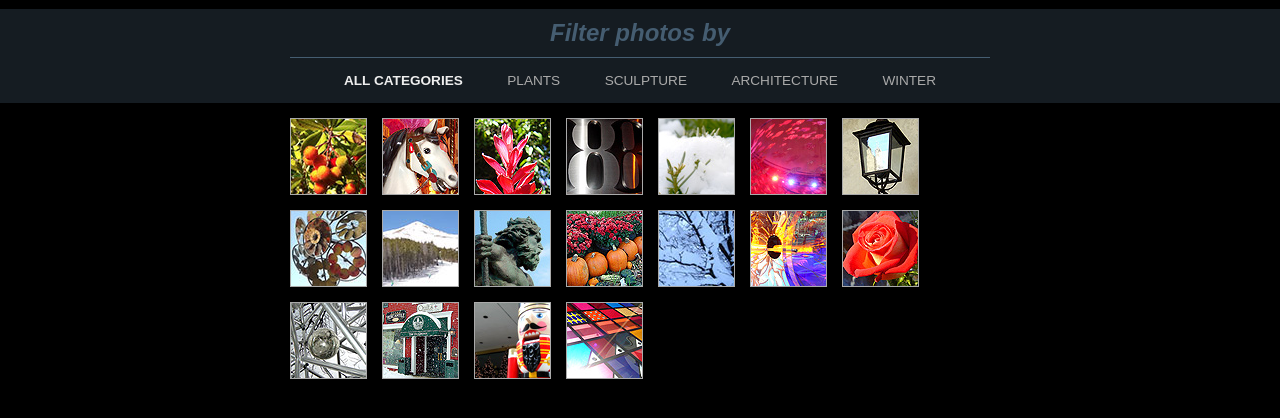
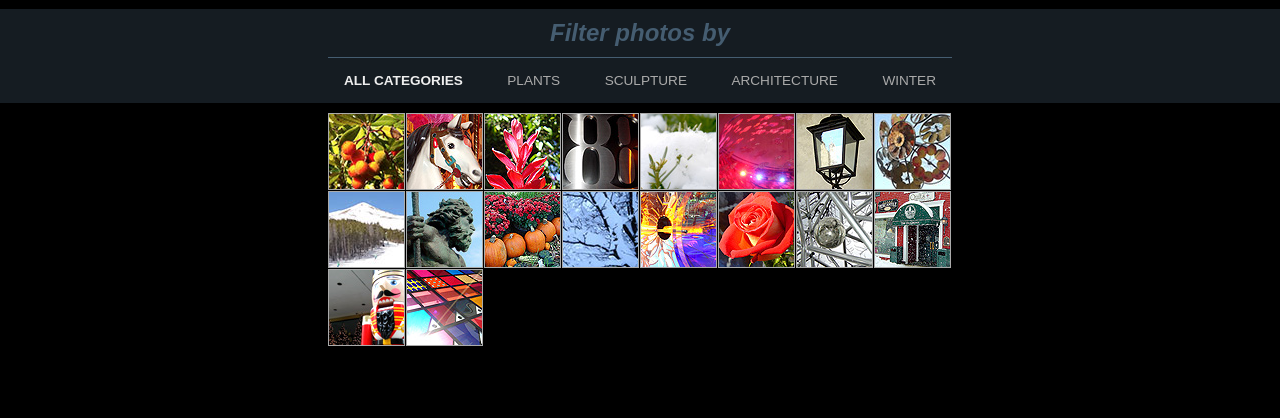
Before and after one commit to LiviuLvu/learning-sortable-gallery, a plain HTML site: page index.html in a window 1280 px wide. Shown: the part 48-466 px from the top of the page. Drawn offline with Linux system fonts and the light colour scheme.

Commit message:
updated css
centered elements

```diff
--- a/css/main.css
+++ b/css/main.css
@@ -22,8 +22,7 @@ a:visited {
   background-color: rgba(69,93,113,0.3);
 }
 .gallery .sorting h2 {
-  width: 90%;
-  max-width: 700px;
+  max-width: 624px;
   margin: 0px auto;
   padding: 10px 0px;
   border-bottom: 1px solid #455d71;
@@ -54,6 +53,7 @@ a:visited {
 }
 .photos .thumbnail_container {
   position: relative;
+  margin: 10px auto;
 }
 .photos .thumbnail_container a.thumbnail {
   position: absolute;
--- a/js/main.js
+++ b/js/main.js
@@ -1,4 +1,4 @@
-var thumbnailSpacing = 15;
+var thumbnailSpacing = 1;
 
 $(document).ready(function() {
    // filter images
@@ -80,7 +80,7 @@ function positionThumbnails() {
          'opacity': 1,
          'top': thumbnail_R + 'px',
          'left': thumbnail_C + 'px'
-      }, 500);
+      }, 300);
 
       var newWidth = max_C * thumbnailWidth;
       var newHeight = thumbnail_R + thumbnailHeight;
@@ -103,8 +103,8 @@ function detectFancybox() {
    // fancybox
    $('a.fancybox[rel="group"]').fancybox({
       'transitionIn': 'elastic',
-      prevEffect: 'none',
-      nextEffect: 'none',
+      'prevEffect': 'none',
+      'nextEffect': 'none',
       'titlePosition': 'over',
       'speedIn': '100',
       'overlayColor': '#000',
```
Also changed, not shown: screenshots/FireShot Capture 18 - Sortable Photo Gallery_ - http___localhost_8080_public_GitHu.png (added), screenshots/FireShot Capture 19 - Sortable Photo Gallery_ - http___localhost_8080_public_GitHu.png (added), screenshots/FireShot Capture 20 - Sortable Photo Gallery_ - http___localhost_8080_public_GitHu.png (added), 1 other file.
